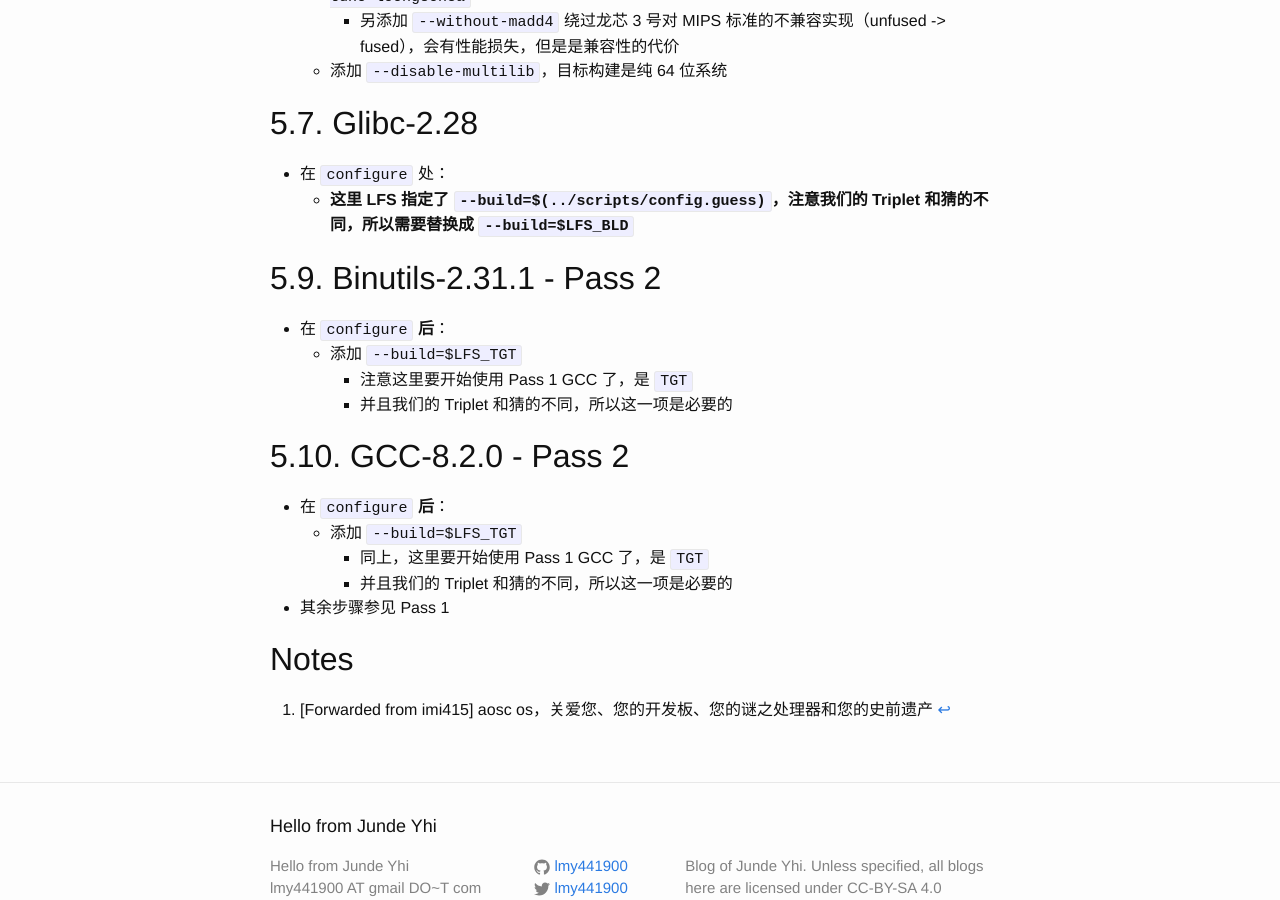
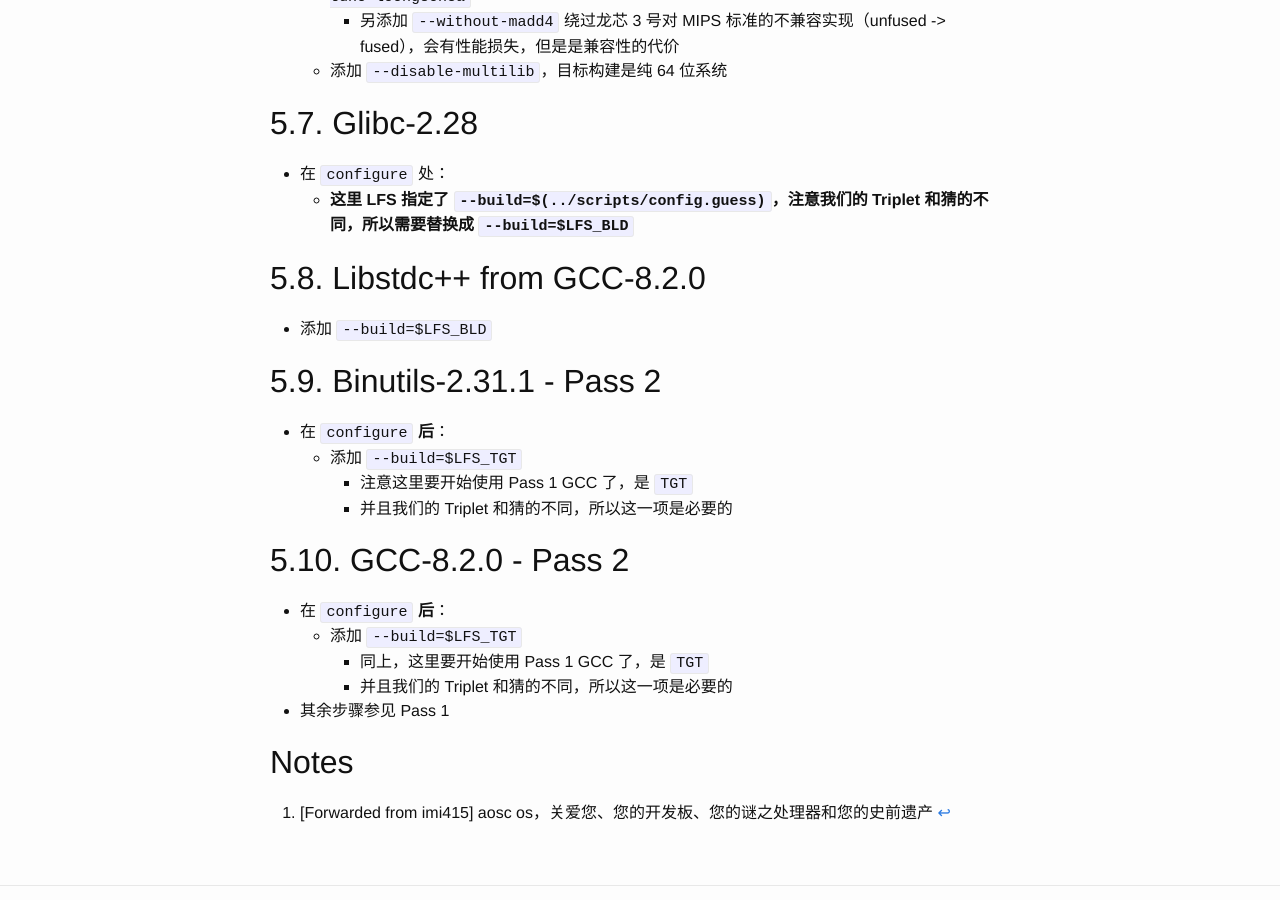
Before and after one commit to lmy441900/lmy441900.github.io, a Jekyll site: the page built from _posts/2018-12-23-lfs-on-mips64-process.md, in a window 1280 px wide and 900 px high, scrolled down 1391 px. Built offline with Jekyll 4.4.1, drawn with Linux system fonts in a browser that asks for light colours.

Commit message:
lfs-on-mips64-process: update

```diff
--- a/_posts/2018-12-23-lfs-on-mips64-process.md
+++ b/_posts/2018-12-23-lfs-on-mips64-process.md
@@ -59,6 +59,10 @@ LFS 过程基本遵循标准 LFS 教程，因此我只按 LFS 步骤记下要注
 - 在 `configure` 处：
   - **这里 LFS 指定了 `--build=$(../scripts/config.guess)`，注意我们的 Triplet 和猜的不同，所以需要替换成 `--build=$LFS_BLD`**
 
+## 5.8. Libstdc++ from GCC-8.2.0
+
+- 添加 `--build=$LFS_BLD`
+
 ## 5.9. Binutils-2.31.1 - Pass 2
 
 - 在 `configure` **后**：
```
